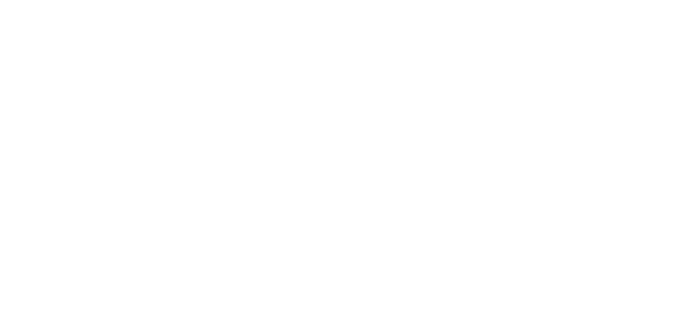
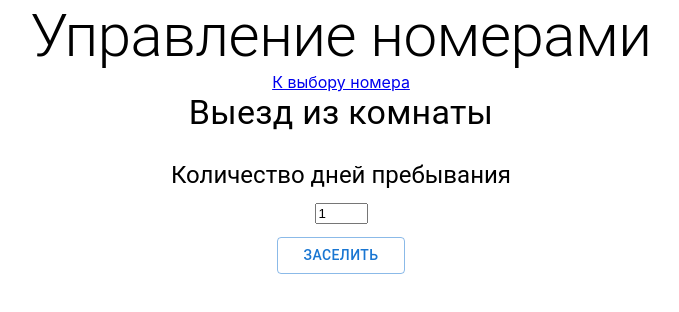
Before and after one commit to Carcass0/HotelRoomBooking, a React (Create React App) app in the folder frontend/: page /roomsManagement in a window 1280 px wide. Before the commit this address had no page. Shown: the top 312 px of the page, without its empty margins (299-978 px from the left). Built offline with nearby package versions, Linux system fonts and the light colour scheme.

Commit message:
Room management started; Payment; Filters finished

```diff
--- a/frontend/src/App.tsx
+++ b/frontend/src/App.tsx
@@ -1,14 +1,18 @@
 import './App.css';
 import RoomsList from './pages/RoomsList/RoomsList';
-import DatabaseManaging from './pages/DatabaseManaging/DatabaseManaging'
+import DatabaseManagment from './pages/DatabaseManagment/DatabaseManagment'
 import Auth from './pages/Auth/Auth';
 import { Routes, Route } from "react-router-dom";
+import Payment from './pages/Payment/Payment';
+import RoomsManagement from './pages/RoomsManagement/RoomsManagement';
 
 function App() {
   return (
     <div className='App'>
       <Routes>
         <Route path="/" element={<RoomsList />} />
+        <Route path="/pay/" element={<Payment />} />
+        <Route path="/roomsManagement" element={<RoomsManagement />} />
       </Routes>
     </div>
   );
--- a/frontend/src/components/RoomInfo/RoomInfo.tsx
+++ b/frontend/src/components/RoomInfo/RoomInfo.tsx
@@ -7,13 +7,56 @@ import Select, { SelectChangeEvent } from '@mui/material/Select';
 import MenuItem from '@mui/material/MenuItem';
 import Accordion from '@mui/material/Accordion';
 import { IRoom } from '../../interfaces';
-import { AccordionDetails, AccordionSummary } from '@mui/material';
+import { AccordionDetails, AccordionSummary, Button, TextField } from '@mui/material';
 
 interface IProps {
-  room: IRoom
+  room: IRoom,
+  fetchRooms: () => void
 }
 
 function RoomInfo(props: IProps) {
+  const [customerName, setCustomerName] = useState<string>('')
+  const [stayDuration, setStayDuration] = useState<number>(1)
+
+  function handleCheckIn() {
+    if (customerName) {
+      var response = {
+        customer_name: customerName,
+        room_number: props.room.room_numbers[0],
+        stay_duration: stayDuration
+      }
+      console.log(props.room.room_numbers[0])
+      fetch('http://localhost:8000/move-in', {
+          method: 'POST',
+          body: JSON.stringify(response),
+          headers: {
+            'Content-Type': 'application/json',
+          }
+        })
+          .then((response) => response.json())
+          .then((data) => {
+            if (data.status == 0) {
+              props.fetchRooms()
+              window.location.href = "pay/"
+            }
+            })
+          .catch((error) => {
+            console.log(error)
+          })
+    }
+  }
+
+  function handleStayDuration(e: React.ChangeEvent<HTMLInputElement>) {
+    var nextValue = Math.max(Number(0), Math.min(Number(21), Number(e.target.value)));
+    if (!Number.isInteger(nextValue)) {
+      nextValue = Math.floor(nextValue)
+    }
+    if (nextValue === 0) {
+      nextValue = 1
+    }
+    setStayDuration(nextValue)
+  }
+
   return (
     <Box className='roomInfo'>
       <Box className='content'>
@@ -53,7 +96,28 @@ function RoomInfo(props: IProps) {
        })}
         </AccordionDetails>
       </Accordion>
-
+      <Accordion>
+        <AccordionSummary
+          aria-controls="panel1-content"
+          id="panel1-header"
+        >
+          Заселение
+        </AccordionSummary>
+        <AccordionDetails>
+          <Box display='flex' alignItems='center' flexDirection='column'>
+        <TextField
+                    id="outlined-basic"
+                    label="Имя постояльца"
+                    variant="outlined"
+                    sx={{width: '25%'}} inputProps={{ maxLength: 32 }}
+                    value={customerName}
+                    onChange={(e) => {setCustomerName(e.target.value)}}/>
+        <Typography variant="h5" sx={{margin: '1%'}}>Количество дней пребывания</Typography>
+        <input type="number" name="stayDuration" style={{width: 45}} value={stayDuration} onChange={handleStayDuration}></input>
+        <Button variant="outlined" sx={{width: '25%', margin: '1%'}} onClick={handleCheckIn}>Заселить</Button>
+        </Box>
+        </AccordionDetails>
+      </Accordion>
        </Box>
     </Box>
   );
--- a/frontend/src/pages/DatabaseManaging/DatabaseManaging.tsx
+++ b/frontend/src/pages/DatabaseManagment/DatabaseManagment.tsx
@@ -1,12 +1,12 @@
 import { useState } from 'react';
-import './RoomList.css';
+import './DatabaseManagment.css';
 import Typography from '@mui/material/Typography';
 import Box from "@mui/material/Box"
 import Slider from '@mui/material/Slider';
 import Select, { SelectChangeEvent } from '@mui/material/Select';
 import MenuItem from '@mui/material/MenuItem';
 
-function DatabaseManaging() {
+function DatabaseManagment() {
   const [capacity, setCapacity] = useState<number>(1);
   const marks = [
     {
@@ -41,4 +41,4 @@ function DatabaseManaging() {
   );
 }
 
-export default DatabaseManaging;
+export default DatabaseManagment;
--- /dev/null
+++ b/frontend/src/pages/Payment/Payment.tsx
@@ -0,0 +1,14 @@
+import Typography from '@mui/material/Typography';
+import Box from "@mui/material/Box"
+
+function Payment() {
+  return (
+    <Box>
+       <Typography sx={{textAlign: 'center'}} variant="h2" gutterBottom color='black'>
+          Оплата производится другой ИС.
+        </Typography>
+    </Box>
+  );
+}
+
+export default Payment;
--- a/frontend/src/pages/RoomsList/RoomsList.tsx
+++ b/frontend/src/pages/RoomsList/RoomsList.tsx
@@ -11,6 +11,7 @@ import RoomInfo from '../../components/RoomInfo/RoomInfo';
 import TextField from '@mui/material/TextField';
 import { Accordion, AccordionDetails, AccordionSummary, Button, FormControlLabel, FormGroup } from '@mui/material';
 import Checkbox from '@mui/material/Checkbox';
+import { Link } from 'react-router-dom';
 
 function RoomsList() {
   const [rooms, setRooms] = useState<IRoom[]>([])
@@ -113,6 +114,7 @@ function RoomsList() {
        <Typography sx={{textAlign: 'center'}} variant="h2" color='black'>
           Hotel-project
         </Typography>
+        <Link to='/roomsManagement' style={{textAlign: 'center', display: 'block'}}>К управлению номерами</Link>
         <Box className='filterBox'>
           <Typography variant="h4" textAlign="center">Фильтрация номеров</Typography>
           <Box className='filterBoxContent'>
@@ -175,7 +177,7 @@ function RoomsList() {
             </FormGroup>
           </AccordionDetails>
           </Accordion>
-            <Button variant="outlined" sx={{width: '25%', marginBottom: '1%'}} onClick={handleFiltersSending}>Найти</Button>
+            <Button variant="outlined" sx={{width: '25%', marginBottom: '1%', marginTop: '1%'}} onClick={handleFiltersSending}>Найти</Button>
           </Box>
         </Box>
         <Box>
@@ -183,7 +185,7 @@ function RoomsList() {
             rooms && (
               rooms.map((item, index) => {
                 return (
-                  <RoomInfo room={item} key={index}></RoomInfo>
+                  <RoomInfo room={item} key={index} fetchRooms={fetchRooms}></RoomInfo>
                 )
             }))
           }
--- /dev/null
+++ b/frontend/src/pages/RoomsManagement/RoomsManagement.tsx
@@ -0,0 +1,64 @@
+import { useState } from 'react';
+import './RoomsManagement.css';
+import Typography from '@mui/material/Typography';
+import Box from "@mui/material/Box"
+import Slider from '@mui/material/Slider';
+import Select, { SelectChangeEvent } from '@mui/material/Select';
+import MenuItem from '@mui/material/MenuItem';
+import { Button, TextField } from '@mui/material';
+import { Link } from 'react-router-dom';
+
+function RoomsManagement() {
+    const [roomNumber, setRoomNumber] = useState<number>(1)
+
+    function handleRoomNumber(e: React.ChangeEvent<HTMLInputElement>) {
+        var nextValue = Math.max(Number(0), Math.min(Number(1000), Number(e.target.value)));
+        if (!Number.isInteger(nextValue)) {
+          nextValue = Math.floor(nextValue)
+        }
+        setRoomNumber(nextValue)
+      }
+
+      function handleCheckOut() {
+        if (roomNumber != 0) {
+            var response = {
+                room_number: roomNumber,
+              }
+              fetch('http://localhost:8000/move-out', {
+                  method: 'POST',
+                  body: JSON.stringify(response),
+                  headers: {
+                    'Content-Type': 'application/json',
+                  }
+                })
+                  .then((response) => response.json())
+                  .then((data) => {
+                    if (data.status == 0) {
+
+                    }
+                    })
+                  .catch((error) => {
+                    console.log(error)
+                  })
+        }
+        }
+
+  return (
+    <Box>
+       <Typography sx={{textAlign: 'center'}} variant="h2" color='black'>
+          Управление номерами
+        </Typography>
+        <Link to='/' style={{textAlign: 'center', display: 'block'}}>К выбору номера</Link>
+        <Typography sx={{textAlign: 'center'}} variant="h4" gutterBottom color='black'>
+          Выезд из комнаты
+        </Typography>
+        <Box display='flex' alignItems='center' flexDirection='column'>
+        <Typography variant="h5" sx={{margin: '1%'}}>Количество дней пребывания</Typography>
+        <input type="number" name="stayDuration" style={{width: 45}} value={roomNumber} onChange={handleRoomNumber}></input>
+        <Button variant="outlined" sx={{width: '10%', margin: '1%'}} onClick={handleCheckOut}>Заселить</Button>
+        </Box>
+    </Box>
+  );
+}
+
+export default RoomsManagement;
```
Also changed, not shown: frontend/src/pages/DatabaseManagment/DatabaseManagment.css (added), frontend/src/pages/RoomsManagement/RoomsManagement.css (added).
